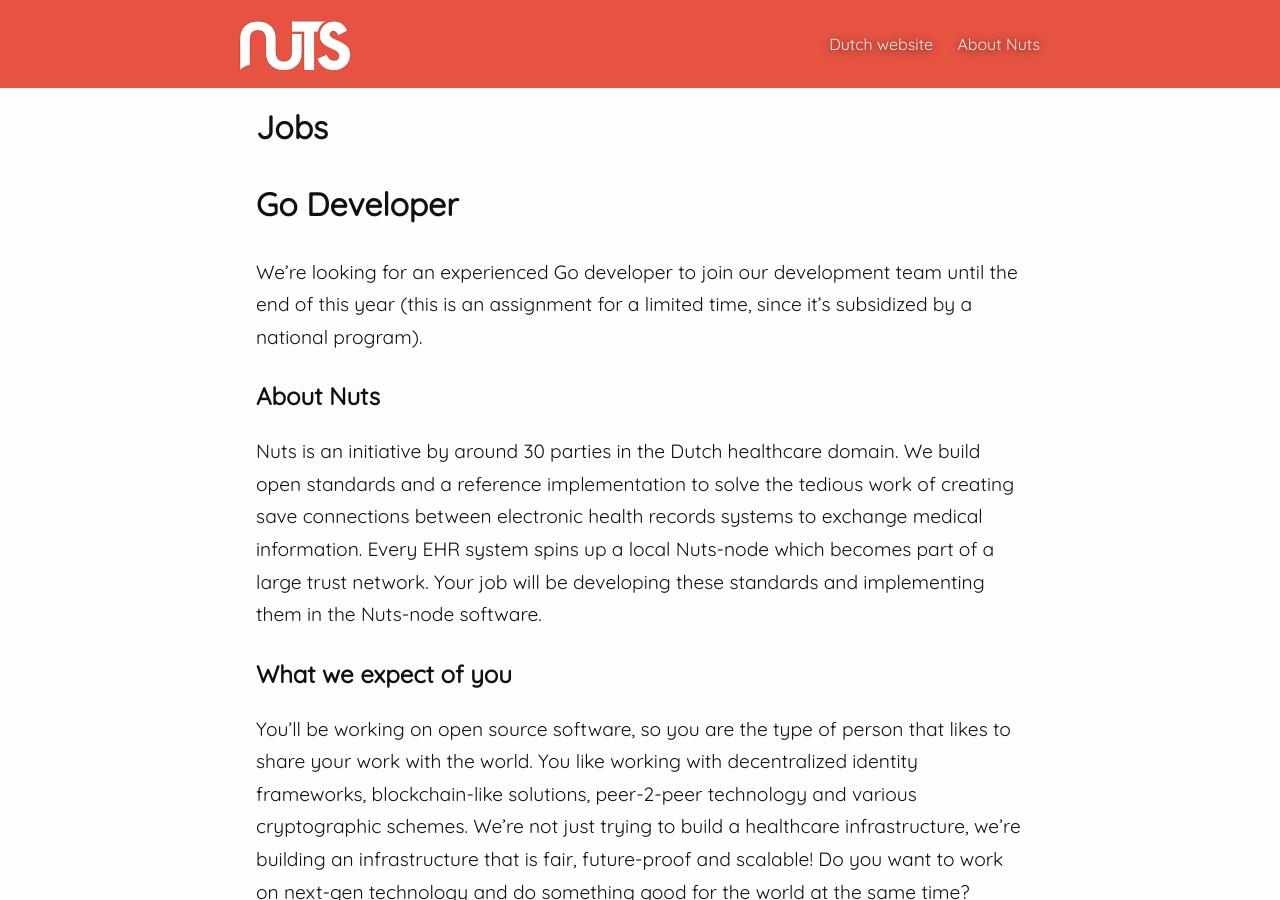
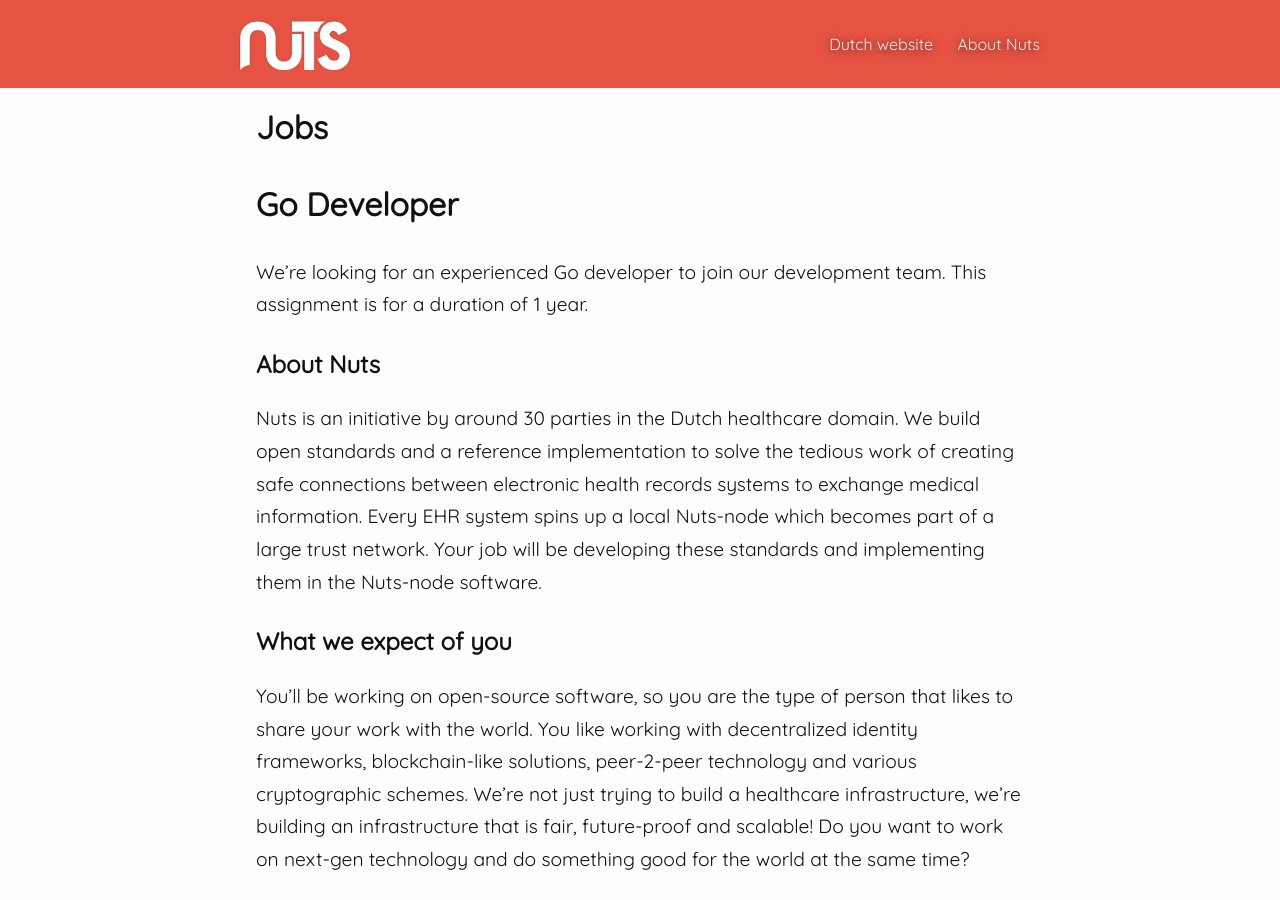
Before and after one commit to nuts-foundation/nuts-webpresence, a Jekyll site: the page built from en/jobs.md, in a window 1280 px wide and 900 px high, scrolled down 386 px. Built offline with Jekyll 4.4.1, drawn with Linux system fonts in a browser that asks for light colours.

Commit message:
Fix PR feedback

```diff
--- a/en/jobs.md
+++ b/en/jobs.md
@@ -9,13 +9,13 @@
 
 # Go Developer
 
-We’re looking for an experienced Go developer to join our development team until the end of this year (this is an assignment for a limited time, since it’s subsidized by a national program).
+We’re looking for an experienced Go developer to join our development team. This assignment is for a duration of 1 year.
 
 ## About Nuts
-Nuts is an initiative by around 30 parties in the Dutch healthcare domain. We build open standards and a reference implementation to solve the tedious work of creating save connections between electronic health records systems to exchange medical information. Every EHR system spins up a local Nuts-node which becomes part of a large trust network. Your job will be developing these standards and implementing them in the Nuts-node software.
+Nuts is an initiative by around 30 parties in the Dutch healthcare domain. We build open standards and a reference implementation to solve the tedious work of creating safe connections between electronic health records systems to exchange medical information. Every EHR system spins up a local Nuts-node which becomes part of a large trust network. Your job will be developing these standards and implementing them in the Nuts-node software.
 
 ## What we expect of you
-You’ll be working on open source software, so you are the type of person that likes to share your work with the world. You like working with decentralized identity frameworks, blockchain-like solutions, peer-2-peer technology and various cryptographic schemes. We’re not just trying to build a healthcare infrastructure, we’re building an infrastructure that is fair, future-proof and scalable! Do you want to work on next-gen technology and do something good for the world at the same time?
+You’ll be working on open-source software, so you are the type of person that likes to share your work with the world. You like working with decentralized identity frameworks, blockchain-like solutions, peer-2-peer technology and various cryptographic schemes. We’re not just trying to build a healthcare infrastructure, we’re building an infrastructure that is fair, future-proof and scalable! Do you want to work on next-gen technology and do something good for the world at the same time?
 
 Since it’s an assignment for limited time, you’ll need to hit the ground running. This means you have a lot of experience with the Go programming language and you’re able to build systems from the ground up.
 
```
